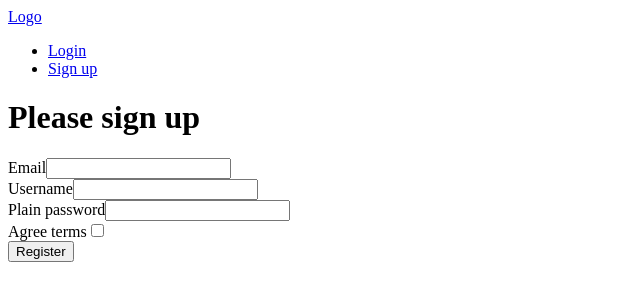
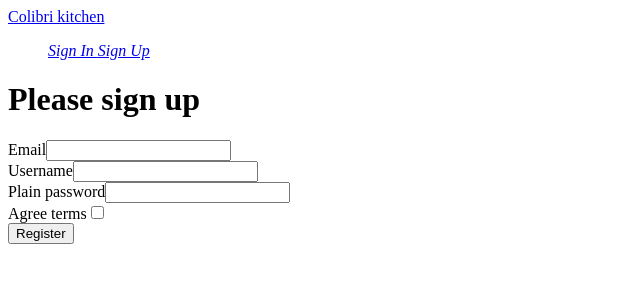
Before and after one commit to Shinanubis/Colibri_project, a Symfony app: template templates/registration/register.html.twig in a window 1280 px wide. Shown: the top 301 px of the page, without its empty margins (0-640 px from the left). Run offline with Twig, Linux system fonts and the light colour scheme; the template is opened without the code that fills it, so the values that code supplies are empty; form fields are guessed from the names that the template uses; some libraries are stand-ins or nearby versions.

Commit message:
modify navabar & adding icons on navbar

```diff
--- a/templates/blog/navbar.html.twig
+++ b/templates/blog/navbar.html.twig
@@ -2,25 +2,48 @@
 <nav class="navbar navbar-expand-sm bg-dark navbar-dark sticky-top">
 
    <!-- Logo -->
-   <a class="navbar-brand" href="{{ path('homepage') }}">Logo</a>
+   <a class="navbar-brand" href="{{ path('homepage') }}">Colibri kitchen</a>
 
     <div class="navbar-collapse collapse w-100 order-3 dual-collapse2">
         <ul class="navbar-nav ml-auto">
-            <li class="nav-item">
+
                 {% if app.user %}
                     {% if app.user.roles == ['ROLE_ADMIN']%}
-                        <a class="nav-link" href="{{ path('admin') }}">Dashboard</a>
+                        <a class="nav-link" href="{{ path('admin') }}">
+                            <i class="fa fa-dashboard">
+                                Dashboard
+                            </i>
+                        </a>
+                        <a class="nav-link" href="{{ path('app_logout') }}">
+                            <i class="fa fa-sign-out">
+                                Sign Out
+                            </i>
+                        </a>
                     {% else%}
-                        <a class="nav-link" href="#">User</a>
+                        <a class="nav-link" href="#">
+                            <i class="fa fa-user-circle">
+                                User
+                            </i>
+                        </a>
+                        <a class="nav-link" href="{{ path('app_logout') }}">
+                            <i class="fa fa-sign-out">
+                                Sign Out
+                            </i>
+                        </a>
                     {% endif %}
                 {% else%}
-                    <a class="nav-link" href="{{ path('login') }}">Login</a>
+                    <a class="nav-link" href="{{ path('login') }}">
+                        <i class="fa fa-sign-in">
+                            Sign In
+                        </i>
+                    </a>
                 {% endif %}
-            </li>
             {% if app.user == false %}
-                <li class="nav-item">
-                    <a class="nav-link" href="{{ path('registration') }}">Sign up</a>
-                </li>
+                <a class="nav-link" href="{{ path('registration') }}">
+                    <i class="fa fa-user-plus">
+                        Sign Up
+                    </i>
+                </a>
             {% endif %}
         </ul>
     </div>
```
Also changed, not shown: templates/blog/article/show.html.twig (+11 -3 lines).
